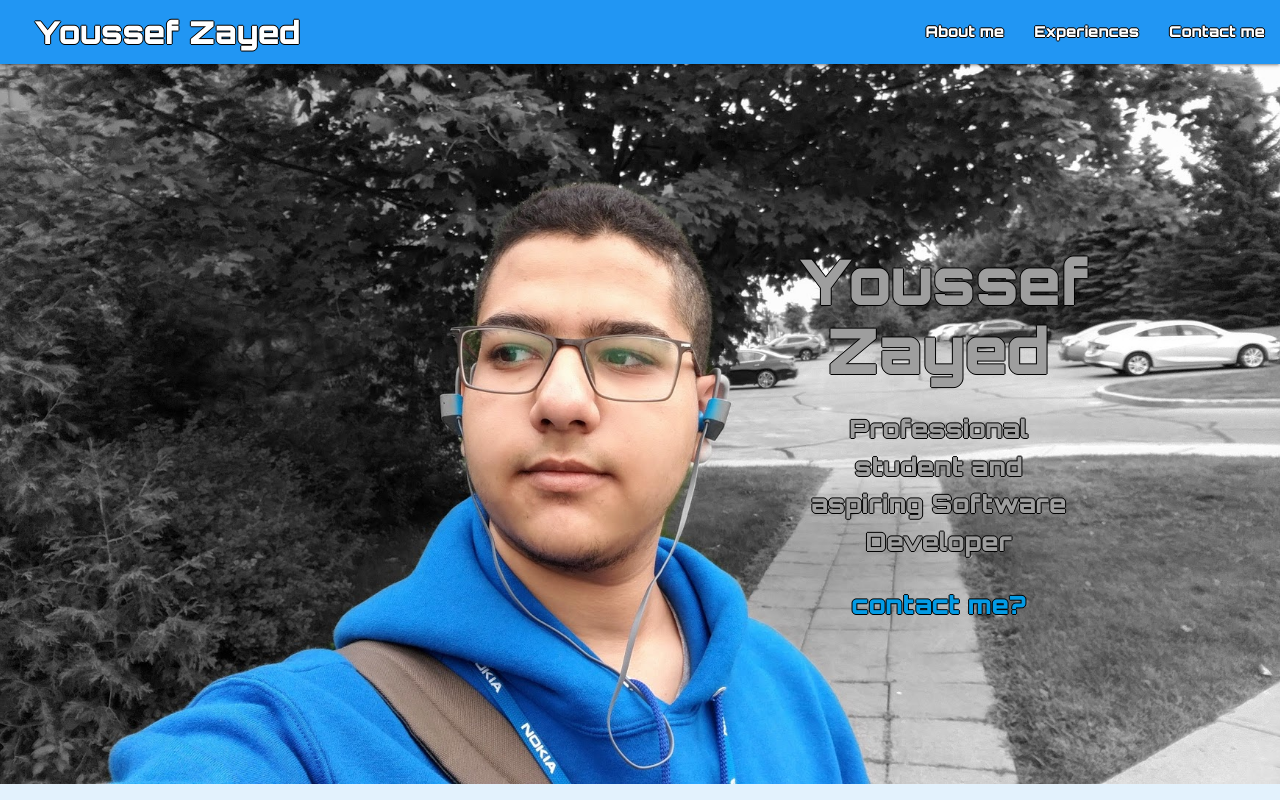
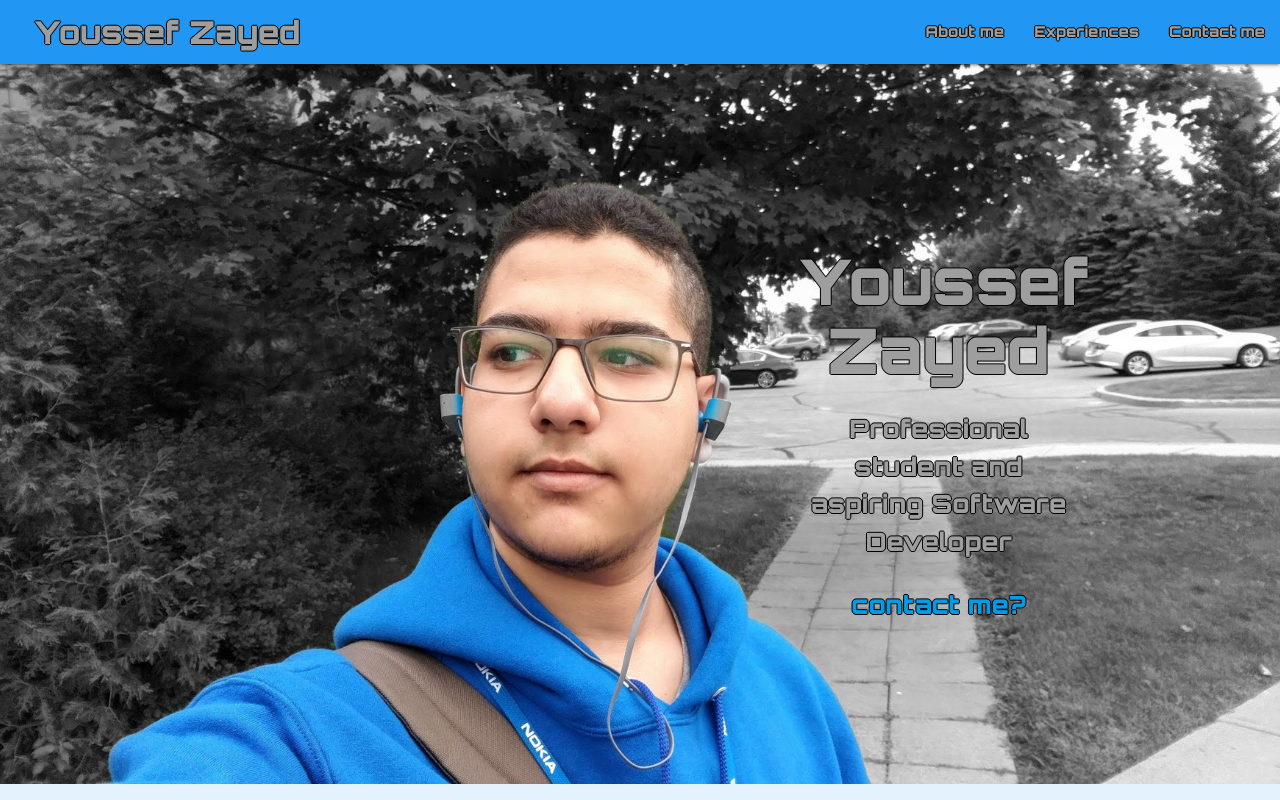
Before and after one commit to YoussefZayed/Portfolio, a plain HTML site: page index.html in a window 1280 px wide. Shown: the top 800 px of the page. Drawn offline with nearby package versions, Linux system fonts and the light colour scheme.

Commit message:
minor bug fixed

```diff
--- a/index.html
+++ b/index.html
@@ -23,18 +23,18 @@
         <nav>
             <div class="nav-wrapper blue ">
 
-                <a href="#" class="brand-logo flow-text pad-left hide-on-small-only">Youssef Zayed</a>
-                <a href="#" class="brand-logo flow-text hide-on-med-and-up">Youssef Z.</a>
+                <a href="#" class="brand-logo flow-text pad-left hide-on-small-only grey-text darken-3">Youssef Zayed</a>
+                <a href="#" class="brand-logo flow-text hide-on-med-and-up grey-text darken-3">Youssef Z.</a>
                 <a href="#" data-target="mobile-demo" class="sidenav-trigger"><i class="material-icons">menu</i></a>
-                <ul class="right hide-on-med-and-down">
-                    <li><a href="#Aboutme">About me</a></li>
-                    <li><a href="#Experiences">Experiences</a></li>
-                    <li><a href="#contactme">Contact me</a></li>
+                <ul class="right hide-on-med-and-down grey-text darken-3">
+                    <li><a href="#Aboutme" class="grey-text darken-3">About me</a></li>
+                    <li><a href="#Experiences"  class="grey-text darken-3">Experiences</a></li>
+                    <li><a href="#contactme"  class="grey-text darken-3">Contact me</a></li>
                 </ul>
             </div>
         </nav>
     </div>
-    <ul class="sidenav grey-text darken-3 blue" id="mobile-demo">
+    <ul class="sidenav grey-text darken-3 blue grey-text darken-3" id="mobile-demo">
         <li><a class="grey-text darken-3" href="#Aboutme">About me</a></li>
         <li><a class="grey-text darken-3" href="#Experiences">Experiences</a></li>
         <li><a class="grey-text darken-3" href="#contactme">Contact me</a></li>
@@ -97,7 +97,7 @@
                     <div class="col s12 m12 l6 center-align padup ">
                         <span class="flow-text grey-text darken-3"> I Co-Founded a dynamic project management website,
                             where I was
-                            in charge of creating back-end functionality with Python using Django framework and SQL.<br>
+                            in charge of creating back-end functionality with Python using Django framework and SQL.
                             I also integrated the Html, CSS and JavaScript with the Django application, and deployed the
                             website online using Apache and Aws LightSail.
                             <br>
```
